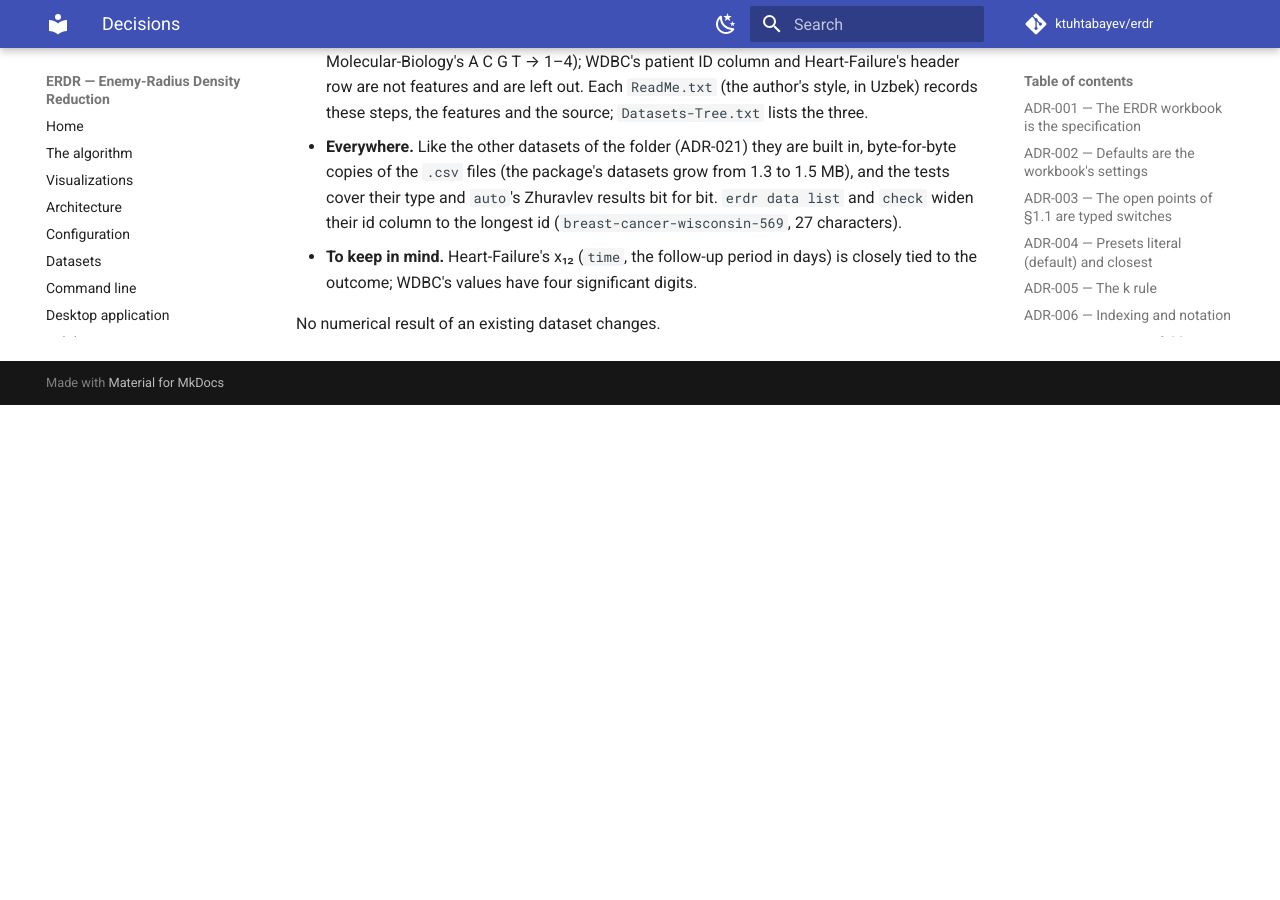
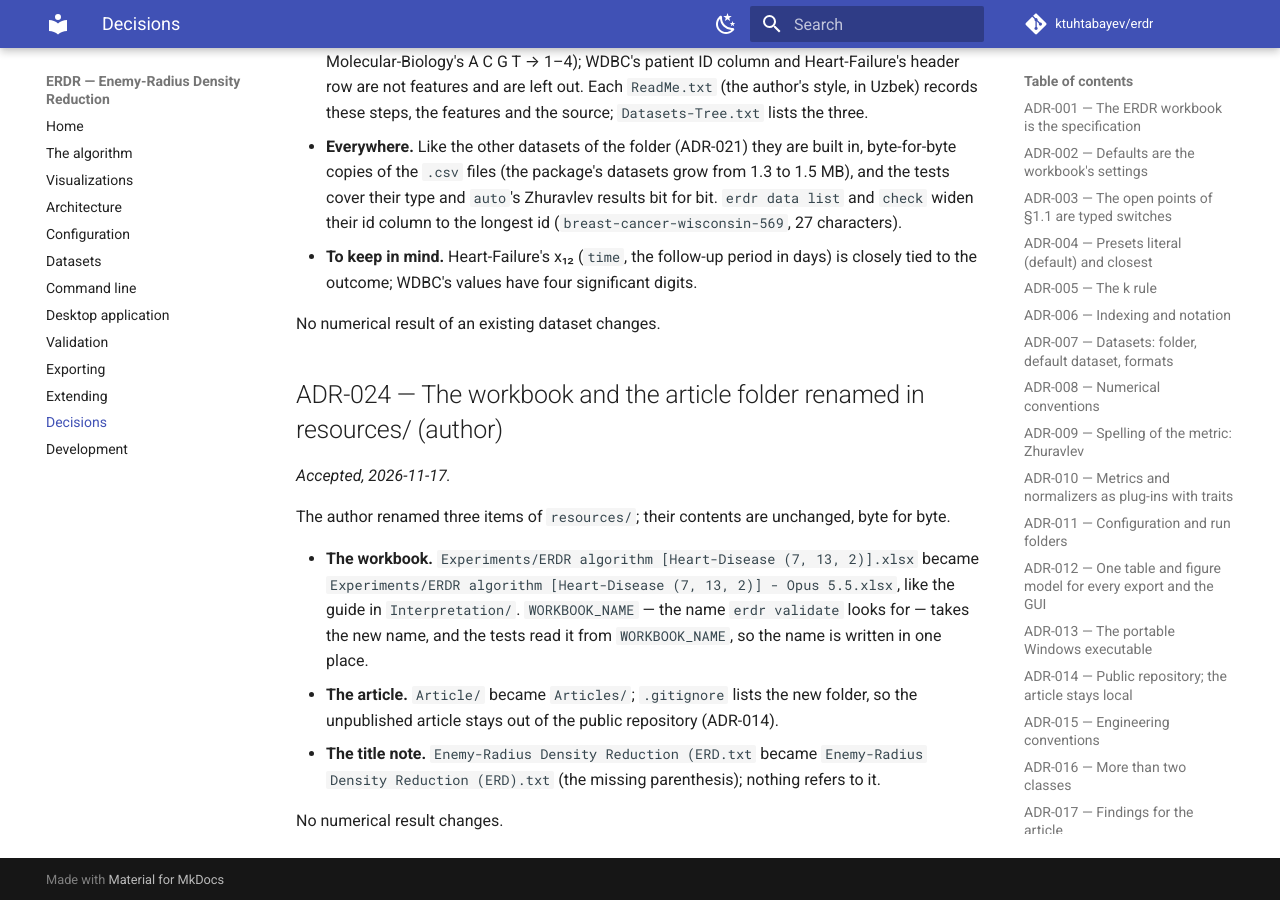
Before and after one commit to ktuhtabayev/erdr, an MkDocs documentation site: the page built from docs/DECISIONS.md, in a window 1280 px wide and 900 px high, scrolled down 12612 px. Built offline with MkDocs 1.6.1 and Material for MkDocs 9.7.7, drawn with Linux system fonts in a browser that asks for light colours; comment, search, counter and statistics services are not loaded; before the commit the page ends 13017 px from its top, so only the background shows below that; some of the changed text lies outside the part shown.

Commit message:
fix(resources): follow the renamed workbook and article folder
The author renamed three items of resources/ (contents byte-identical):
the specification workbook now ends in " - Opus 5.5", Article/ became
Articles/, and the title note's missing parenthesis was added.

- WORKBOOK_NAME takes the new name; the tests read it from there, so
  erdr validate and the golden tests find the workbook again.
- .gitignore lists resources/Articles/, so the unpublished article stays
  out of the public repository (ADR-014).
- Docs, CLAUDE.md and the changelog follow; ADR-024 records the rename.

No numerical result changes: erdr validate passes all 2,927 checks.

Co-Authored-By: Claude Opus 5.5 <noreply@anthropic.com>

```diff
--- a/docs/DECISIONS.md
+++ b/docs/DECISIONS.md
@@ -17,7 +17,7 @@ Status values: *accepted*, *superseded by ADR-n*.
 
 *Accepted, 2026-10-11.*
 
-- `resources/Experiments/ERDR algorithm [Heart-Disease (7, 13, 2)].xlsx` specifies every
+- `resources/Experiments/ERDR algorithm [Heart-Disease (7, 13, 2)] - Opus 5.5.xlsx` specifies every
   computation; its cached cell values are acceptance tests (tolerance 1e-9).
 - `erdr validate` reads the workbook's inputs (Dataset, Parameters) and compares 2,927 values on
   16 sheets, including the workbook's own *Validation* sheet (53 checks), the 270-object
@@ -163,7 +163,7 @@ does not pass. About 150 MB unpacked, 70 MB packed. Built in CI and attached to
 
 *Accepted, 2026-10-11.*
 
-The workbook, the guide and the datasets are committed; `resources/Article/` (the unpublished
+The workbook, the guide and the datasets are committed; `resources/Articles/` (the unpublished
 article by N. A. Ignatev) is listed in `.gitignore` and stays on disk unchanged. Protected folders
 are stored byte for byte (`-text`); other text files use LF.
 
@@ -467,3 +467,20 @@ their format and styles into our default's … make sure their classes count onl
   to the outcome; WDBC's values have four significant digits.
 
 No numerical result of an existing dataset changes.
+
+## ADR-024 — The workbook and the article folder renamed in resources/ (author)
+
+*Accepted, 2026-11-17.*
+
+The author renamed three items of `resources/`; their contents are unchanged, byte for byte.
+
+- **The workbook.** `Experiments/ERDR algorithm [Heart-Disease (7, 13, 2)].xlsx` became
+  `Experiments/ERDR algorithm [Heart-Disease (7, 13, 2)] - Opus 5.5.xlsx`, like the guide in
+  `Interpretation/`. `WORKBOOK_NAME` — the name `erdr validate` looks for — takes the new name,
+  and the tests read it from `WORKBOOK_NAME`, so the name is written in one place.
+- **The article.** `Article/` became `Articles/`; `.gitignore` lists the new folder, so the
+  unpublished article stays out of the public repository (ADR-014).
+- **The title note.** `Enemy-Radius Density Reduction (ERD.txt` became
+  `Enemy-Radius Density Reduction (ERD).txt` (the missing parenthesis); nothing refers to it.
+
+No numerical result changes.
--- a/docs/development.md
+++ b/docs/development.md
@@ -51,8 +51,8 @@ The virtual environment stores absolute paths; if the project folder moves, crea
 - **Decisions:** every decision goes into [DECISIONS.md](DECISIONS.md). Anything that changes
   numerical results is agreed with the author first.
 - **Protected material:** `resources/` is never modified; the linters and hooks exclude it and
-  `datasets/`, and Git stores them byte for byte. `resources/Article/` (the unpublished article)
-  is not committed (ADR-014).
+  `datasets/`, and Git stores them byte for byte. `resources/Articles/` (the unpublished
+  article) is not committed (ADR-014).
 - **Docstrings:** Google style; every public function names the article step it implements and
   uses the article's notation (ρ, ε, ∅, Sᵢ).
 - **Layers:** the core performs no I/O; the GUI computes nothing; CLI and GUI call the same
```
Also changed, not shown: CHANGELOG.md (+7 -0 lines), CLAUDE.md (+2 -2 lines), README.md (+4 -4 lines), docs/cli.md (+1 -1 lines), docs/index.md (+1 -1 lines), 8 other files.
